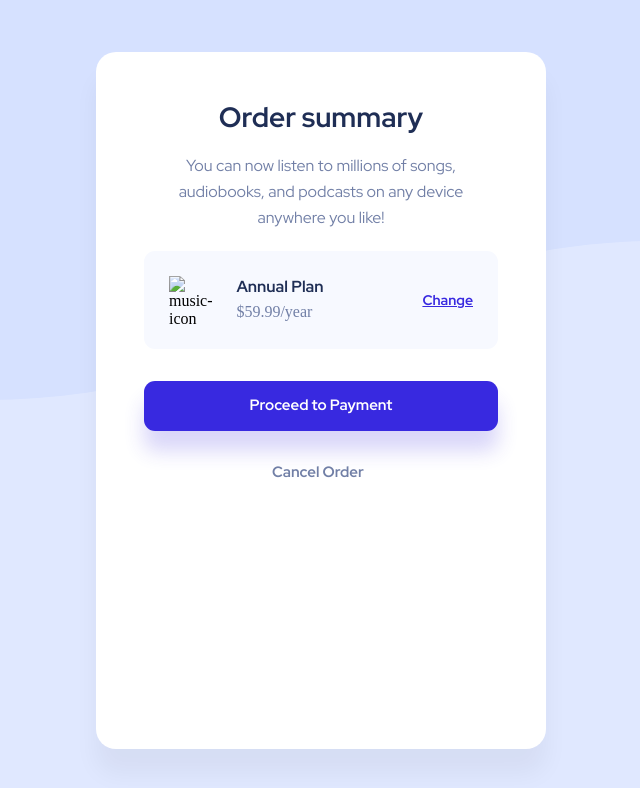
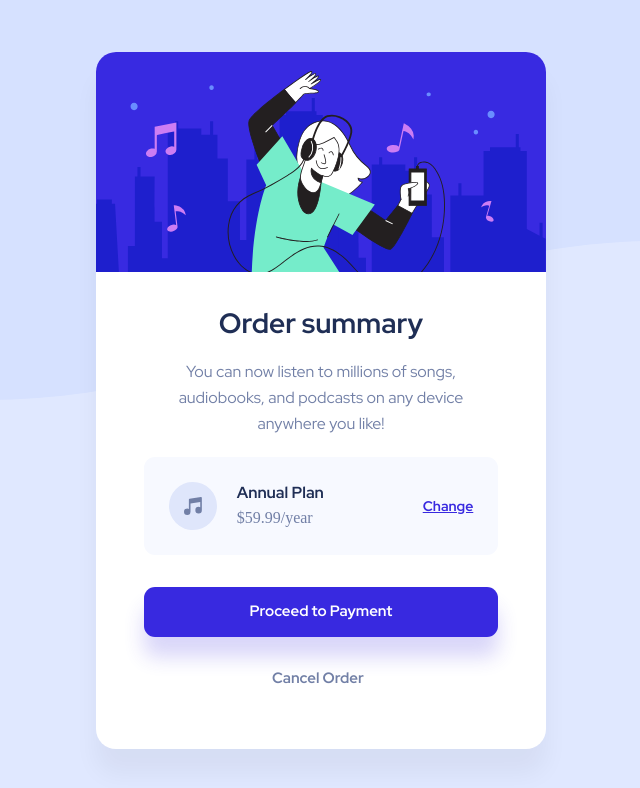
Before and after one commit to giodz87/order-summary-component, a plain HTML site: page index.htm in a window 1280 px wide. Shown: the whole page, without its empty margins (319-959 px from the left). Drawn offline with Linux system fonts and the light colour scheme; the site is published under a folder, as on GitHub Pages, so addresses that start at the root find nothing.

Commit message:
change html file

```diff
--- a/index.htm
+++ b/index.htm
@@ -9,7 +9,11 @@
   </head>
   <body>
     <section>
-      <img class="hero" src="/images/illustration-hero.svg" alt="" />
+      <img
+        class="hero"
+        src="./images/illustration-hero.svg"
+        alt="illustration-hero"
+      />
 
       <h1 class="">Order summary</h1>
       <p class="songs">
@@ -18,7 +22,7 @@
       </p>
 
       <div class="icon">
-        <img src="/icon/icon-music.svg" alt="music-icon" />
+        <img src="./icon/icon-music.svg" alt="music-icon" />
         <div class="plan">
           <strong>Annual Plan</strong>
           <ol>
```
